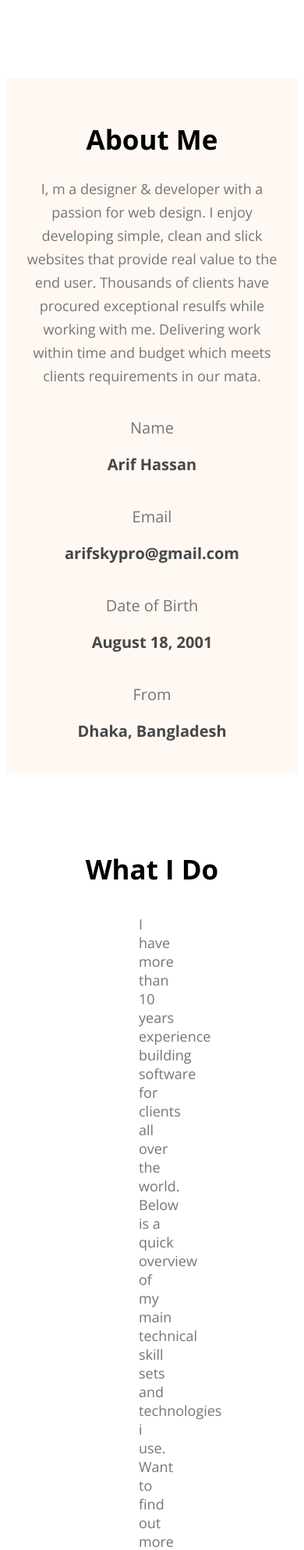
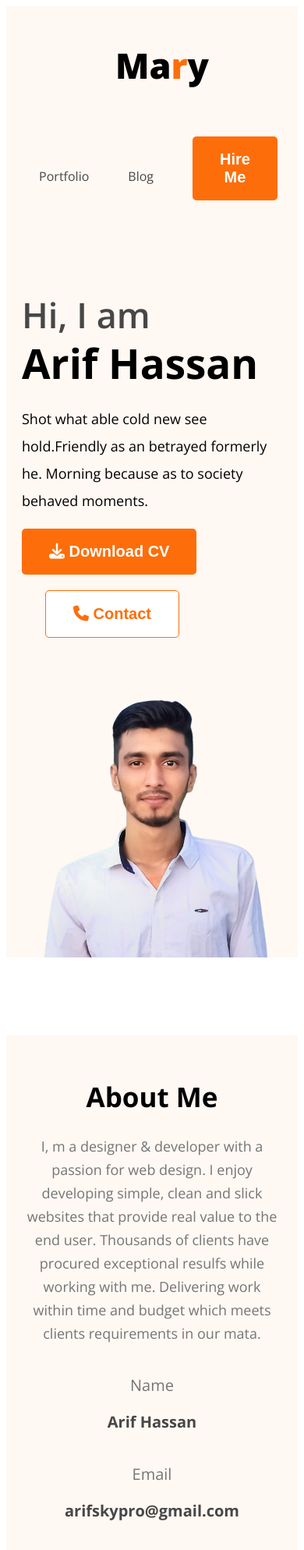
Before and after one commit to arifhassansky/my-portfolio-website, a plain HTML site: page index.html in a window 390 px wide. Shown: the top 1988 px of the page at 78% size. Drawn offline with nearby package versions, Linux system fonts and the light colour scheme.

Commit message:
added more responsive section

```diff
--- a/index.html
+++ b/index.html
@@ -17,7 +17,7 @@
     ></script>
   </head>
   <body class="open-sans-normal">
-    <header class="header bg-secondary hide">
+    <header class="header bg-secondary">
       <nav>
         <h3 class="nav-title">Ma<span class="text-primary">r</span>y</h3>
         <ul>
--- a/styles/portfolio.css
+++ b/styles/portfolio.css
@@ -221,29 +221,57 @@
 footer button {
   margin-top: 24px;
 }
-.hide {
-  display: none;
-}
 
 /* Responsive Media Query */
 
 @media screen and (max-width: 576px) {
+  .banner,
+  nav,
   .skill-container,
   .resume-container,
   footer,
   .about-items {
     flex-direction: column;
   }
+  .header {
+    background-image: none;
+  }
+  .banner {
+    margin: 20px;
+  }
+  .banner-title {
+    font-size: 53px;
+  }
+  .btn-primary {
+    margin-bottom: 20px;
+  }
+  .banner-img {
+    width: 100%;
+  }
+  .section-description {
+    width: 100%;
+    padding: 2px;
+  }
+  .skill-container {
+    align-items: center;
+  }
+  .resume {
+    width: 100%;
+  }
+  .experience-description {
+    width: 412px;
+  }
+
   footer,
   .about {
     padding: 20px;
   }
-  footer input,
-  #msg-box {
-    width: 350px;
-  }
-  /* For about section */
   .item-desciption {
     text-align: center;
+
+    footer input,
+    #msg-box {
+      width: 350px;
+    }
   }
 }
```
